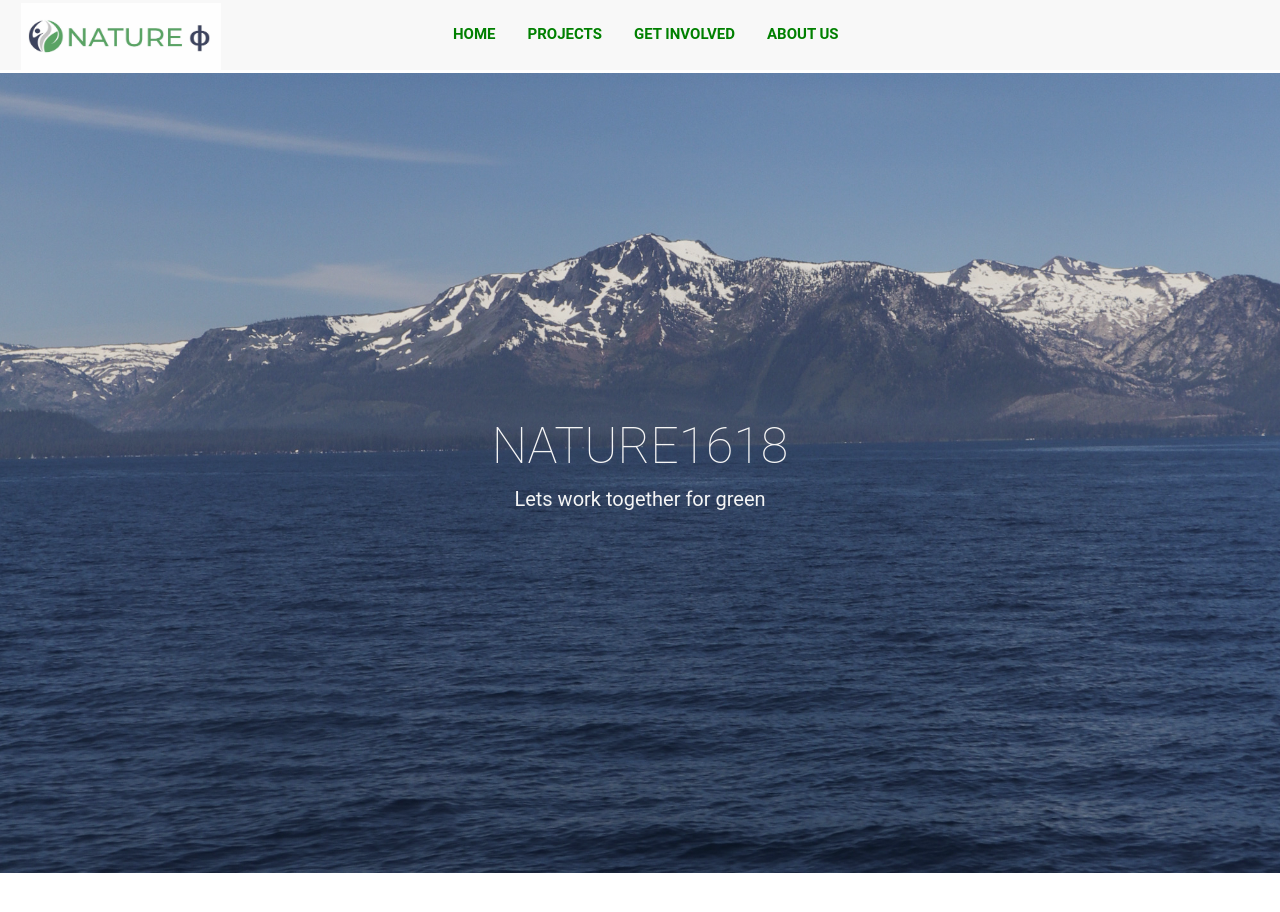
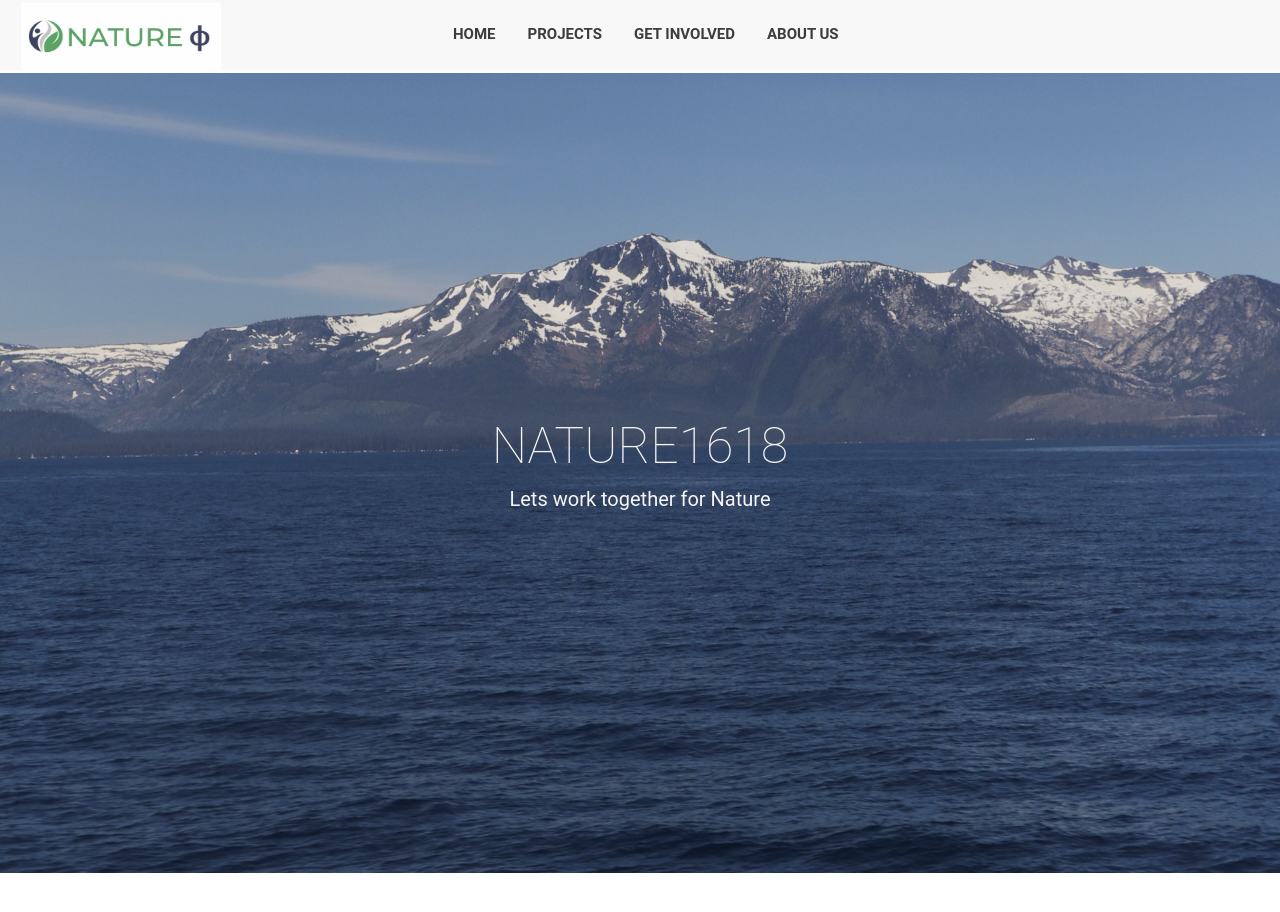
Before and after one commit to purnamagar89/nature1618, an Angular app: page / in a window 1280 px wide. Shown: the top 912 px of the page. Built offline with nearby package versions, Linux system fonts and the light colour scheme.

Commit message:
refactoring mission and header color

```diff
--- a/src/app/header/app-header.component.css
+++ b/src/app/header/app-header.component.css
@@ -16,7 +16,7 @@ img {
 .topnav a {
   float: left;
   display: block;
-  color: green;
+  color:  #3c3c3c;;
   text-align: center;
   padding: 14px 16px;
   text-decoration: none;
@@ -36,7 +36,7 @@ img {
 
 
 .topnav a:hover {
-  color: #616161;
+  color: green;
 }
 
 @media screen and (max-width: 600px) {
--- a/src/app/home/app-home.component.html
+++ b/src/app/home/app-home.component.html
@@ -3,7 +3,7 @@
         <img  class="hero-image-i" src="../assets/hero-image.JPG" alt="image">
         <div class="hero-text">
             <h1 style="font-size:50px;color: whitesmoke;">NATURE1618</h1>
-            <p style="font-size: 20px;color: whitesmoke;">Lets work together for green</p>
+            <p style="font-size: 20px;color: whitesmoke;">Lets work together for Nature</p>
         </div>
     </div>
     <div class="row home-r">
@@ -12,13 +12,10 @@
         </div>
 
         <div [@scrollAnimation]="state" class="col-md-6 col-sm-6 col-xs-6">
-            <h1>BEAUTIFUL NATURE</h1>
+            <h1>OUR MISSION</h1>
             <p class="r1-p">
-                Nature1618 was establlish to work for contribution towards the nature in colaboration with
-                local communities.
-                The goal is to plant trees, preserve natural resources in country side, cities of nepal and other
-                countries to improve quality of
-                environment also to provide opportunities in local area.</p>
+                Nature1618's mission is to serve the nature, preserve natural resources and enhance the quality of environment.
+                Our vision is to work in collaboration with local communities to contribute towards the nature, conserve it and enrich our lives. </p>
         </div>
     </div>
 
```
